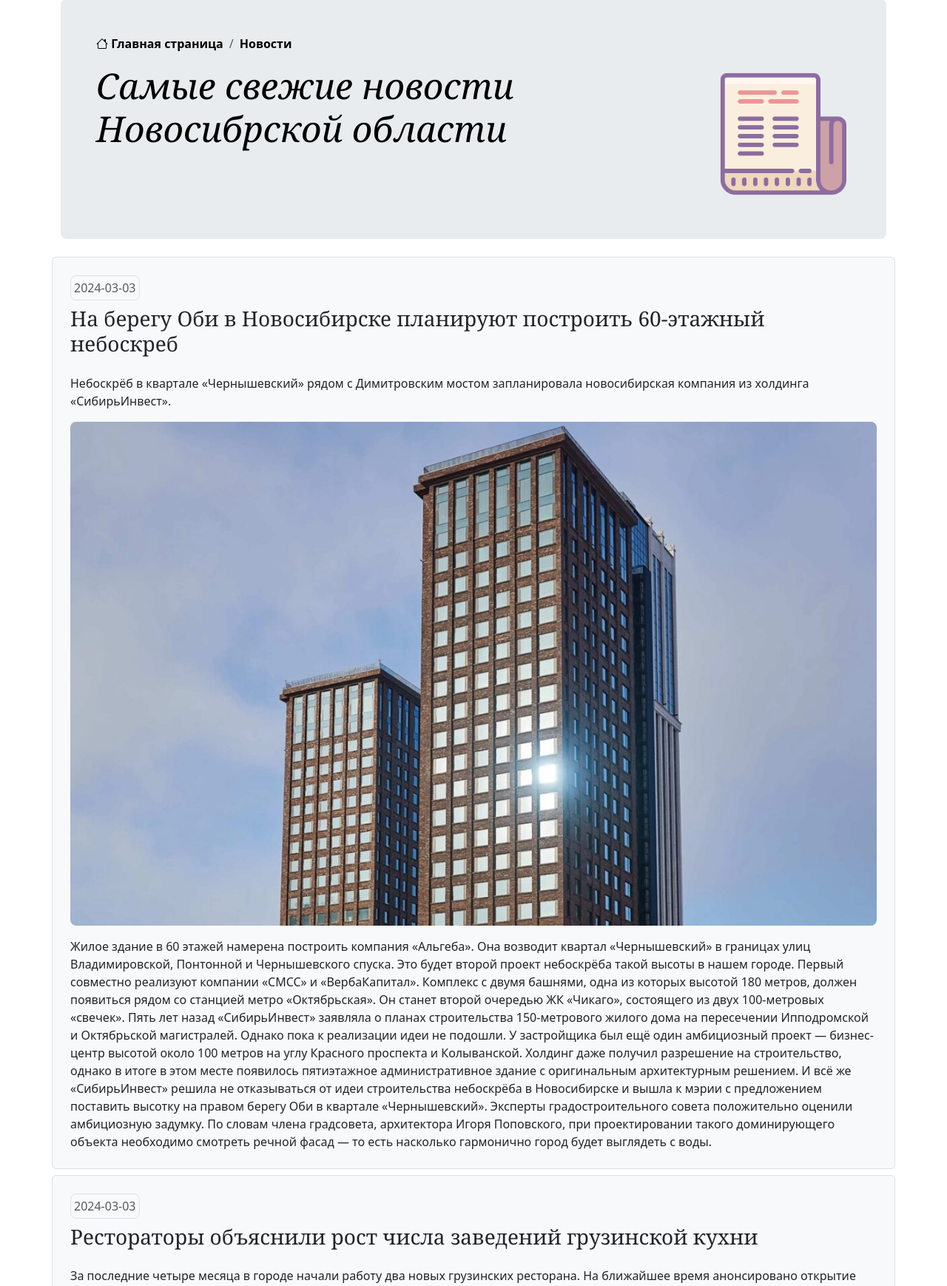
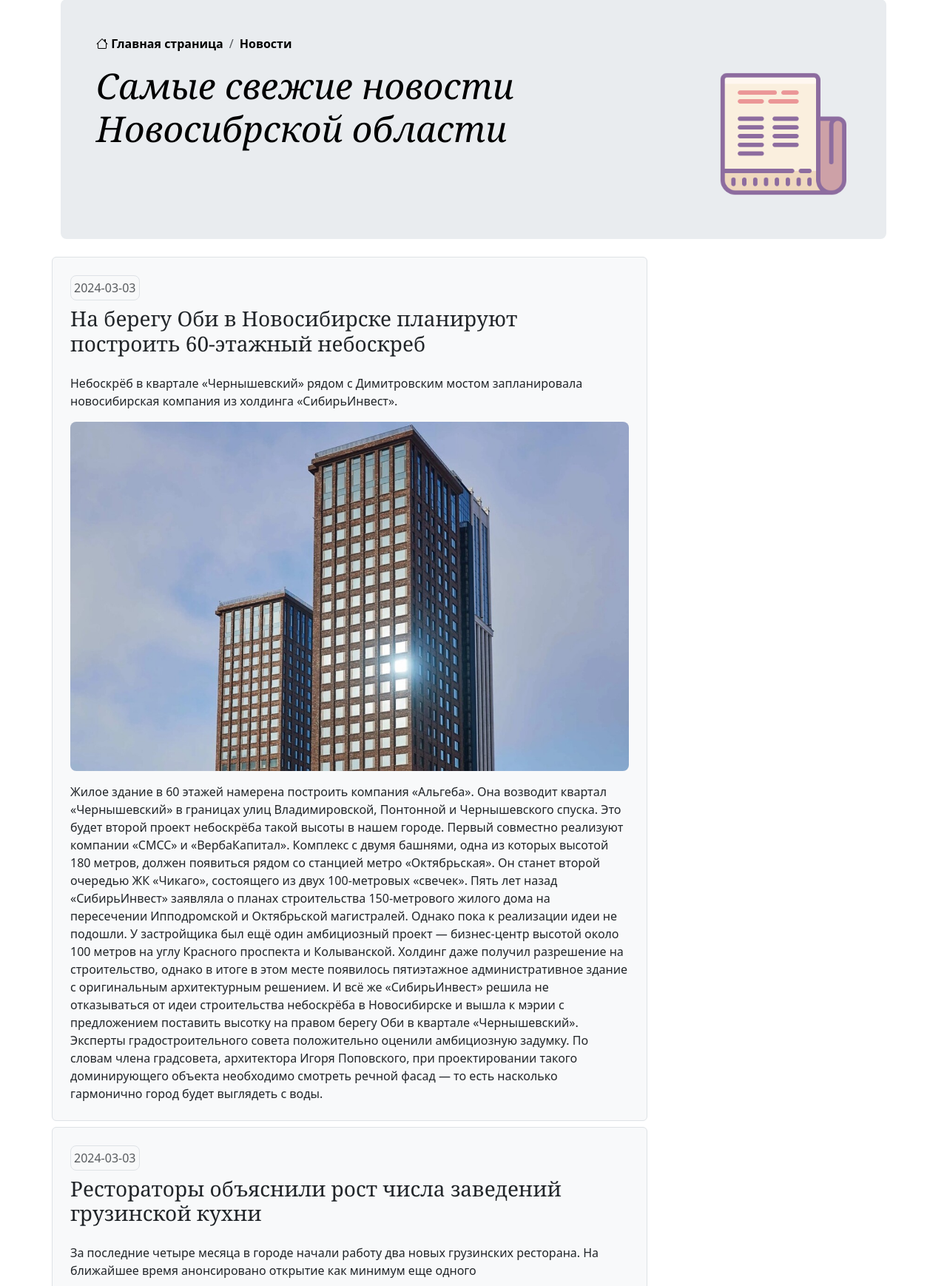
Before and after one commit to gudokk/web3, a PHP site: page /pages/news.php in a window 1280 px wide. Shown: the part 176-1914 px from the top of the page at 74% size. Run offline with PHP 8.4, Linux system fonts and the light colour scheme; data comes from the database, SQL or seed files in the repository.

Commit message:
fix container

```diff
--- a/pages/news.php
+++ b/pages/news.php
@@ -144,7 +144,8 @@
       </div>
     </div>
   </div>
-  </div>
+
+  <div class="container-news">
     <?php
       $mysqli = new mysqli('localhost', 'root', 'root', 'register-bg');
       $query = "SELECT * FROM news";
@@ -167,6 +168,7 @@ foreach ($news as $oneNews) {
         <?php
       }
     ?>
+  </div>
 </main>
 
 <footer class="py-2 mt-4 border-top">
```
Lines whose indentation alone changed are shown as unchanged.
